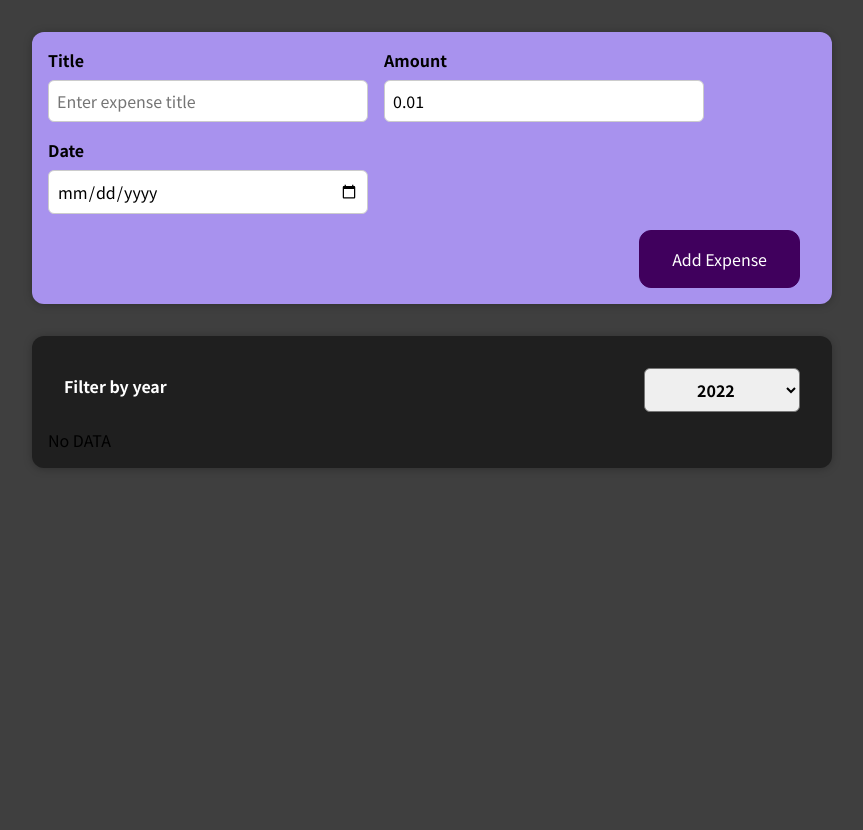
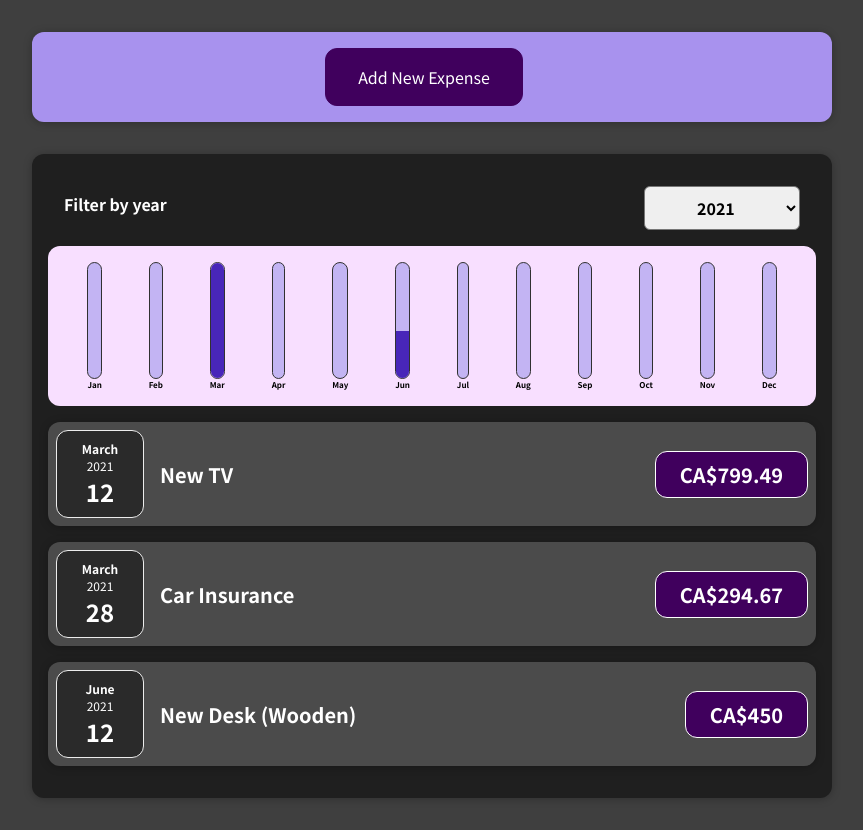
Before and after one commit to SahilFruitwala/react-complete-guide-course, a React (Create React App) app: page / in a window 1280 px wide. Shown: the whole page, without its empty margins (208-1071 px from the left). Before the commit the page ends 800 px from the top, so only its background shows below. Built offline with nearby package versions, Linux system fonts and the light colour scheme; the HTML template or start-up script is replaced by a standard one.

Commit message:
Done with basic states, event and dynamic data passing

```diff
--- /dev/null
+++ b/src/components/Chart/Chart.css
@@ -0,0 +1,9 @@
+.chart {
+  padding: 1rem;
+  border-radius: 12px;
+  background-color: #f8dfff;
+  text-align: center;
+  display: flex;
+  justify-content: space-around;
+  height: 10rem;
+}
--- /dev/null
+++ b/src/components/Chart/Chart.jsx
@@ -0,0 +1,23 @@
+import ChartBar from "./ChartBar";
+
+import "./Chart.css";
+
+const Chart = (props) => {
+  const dataPointValues = props.dataPoints.map((dataPoint) => dataPoint.value);
+  const maxAmount = Math.max(...dataPointValues);
+
+  return (
+    <div className="chart">
+      {props.dataPoints.map((dataPoint) => (
+        <ChartBar
+          key={dataPoint.label}
+          value={dataPoint.value}
+          maxValue={maxAmount}
+          label={dataPoint.label}
+        />
+      ))}
+    </div>
+  );
+};
+
+export default Chart;
--- /dev/null
+++ b/src/components/Chart/ChartBar.css
@@ -0,0 +1,30 @@
+.chart-bar {
+  height: 100%;
+  display: flex;
+  flex-direction: column;
+  align-items: center;
+}
+
+.chart-bar__inner {
+  height: 100%;
+  width: 100%;
+  border: 1px solid #313131;
+  border-radius: 12px;
+  background-color: #c3b4f3;
+  overflow: hidden;
+  display: flex;
+  flex-direction: column;
+  justify-content: flex-end;
+}
+
+.chart-bar__fill {
+  background-color: #4826b9;
+  width: 100%;
+  transition: all 0.3s ease-out;
+}
+
+.chart-bar__label {
+  font-weight: bold;
+  font-size: 0.5rem;
+  text-align: center;
+}
--- /dev/null
+++ b/src/components/Chart/ChartBar.jsx
@@ -0,0 +1,23 @@
+import "./ChartBar.css";
+
+const ChartBar = (props) => {
+  let barFillHeight = "0%";
+
+  if (props.maxValue > 0) {
+    barFillHeight = Math.round((props.value / props.maxValue) * 100) + "%";
+  }
+
+  return (
+    <div className="chart-bar">
+      <div className="chart-bar__inner">
+        <div
+          className="chart-bar__fill"
+          style={{ height: barFillHeight }}
+        ></div>
+      </div>
+      <div className="chart-bar__label">{props.label}</div>
+    </div>
+  );
+};
+
+export default ChartBar;
--- a/src/components/Expenses/ExpenseItem.jsx
+++ b/src/components/Expenses/ExpenseItem.jsx
@@ -4,8 +4,8 @@
 import "./ExpenseItem.css";
 
 const ExpenseItem = (props) => {
-
   return (
+    <li>
       <Card className="expense-item">
         <ExpenseDate date={props.date} />
         <div className="expense-item__description">
@@ -13,6 +13,7 @@
           <div className="expense-item__price">CA${props.amount}</div>
         </div>
       </Card>
+    </li>
   );
 };
 
--- a/src/components/Expenses/Expenses.jsx
+++ b/src/components/Expenses/Expenses.jsx
@@ -1,20 +1,23 @@
-import "./Expenses.css";
-import ExpenseItem from "./ExpenseItem";
+import { useState } from "react";
+
 import Card from "../UI/Card";
 import ExpenseFilter from "./ExpenseFilter";
-import { useState } from "react";
+import ExpensesList from "./ExpensesList";
+
+import "./Expenses.css";
+import ExpenseChart from "./ExpensesChart";
 
 const ExpenseList = (props) => {
-  const [filteredYear, setFilteredYear] = useState(
-    new Date().getFullYear().toString()
-  );
+  const [filteredYear, setFilteredYear] = useState("2021");
 
   const filterChangeHandler = (newYear) => {
     setFilteredYear(newYear);
   };
 
+  // console.log(props.expenses);
+
   const filteredExpenses = props.expenses.filter((expense) => {
-    return expense.date.getFullYear() === +filteredYear;
+    return expense.date.getFullYear().toString() === filteredYear;
   });
 
   return (
@@ -23,66 +26,8 @@
         onChangeHandler={filterChangeHandler}
         selectedYear={filteredYear}
       />
-      {filteredExpenses.length === 0 && "No DATA"}
-      {filteredExpenses.length > 0 && filteredExpenses.map((expense) => (
-        <ExpenseItem
-          key={expense.id}
-          title={expense.title}
-          amount={expense.amount}
-          date={expense.date}
-        />
-      ))}
-      {/* {filteredExpenses.length > 0 ? filteredExpenses.map((expense) => (
-        <ExpenseItem
-          key={expense.id}
-          title={expense.title}
-          amount={expense.amount}
-          date={expense.date}
-        />
-      )) : "No DATA"} */}
-      {/* {filteredYear === "All"
-        ? props.expenses.map((expense) => (
-            <ExpenseItem
-              key={expense.id}
-              title={expense.title}
-              amount={expense.amount}
-              date={expense.date}
-            />
-          ))
-        : props.expenses
-            .filter(
-              (expense) =>
-                expense.date.getFullYear().toString() === filteredYear
-            )
-            .map((expense) => (
-              <ExpenseItem
-                key={expense.id}
-                title={expense.title}
-                amount={expense.amount}
-                date={expense.date}
-              />
-            ))} */}
-      {/* {
-      props.expenses.map((expense) => {
-         return ( <ExpenseItem
-            key={expense.id}
-            title={expense.title}
-            amount={expense.amount}
-            date={expense.date}
-          />
-        )}
-      )} */}
-
-      {/* <ExpenseItem
-        title={props.expenses[1]?.title}
-        amount={props.expenses[1]?.amount}
-        date={props.expenses[1]?.date}
-      />
-      <ExpenseItem
-        title={props.expenses[2]?.title}
-        amount={props.expenses[2]?.amount}
-        date={props.expenses[2]?.date}
-      /> */}
+      <ExpenseChart expenses={filteredExpenses} />
+      <ExpensesList filteredExpenses={filteredExpenses} />
     </Card>
   );
 };
--- /dev/null
+++ b/src/components/Expenses/ExpensesChart.jsx
@@ -0,0 +1,27 @@
+import Chart from "../Chart/Chart";
+
+const ExpenseChart = (props) => {
+  const chartDataPoints = [
+    { label: "Jan", value: 0 },
+    { label: "Feb", value: 0 },
+    { label: "Mar", value: 0 },
+    { label: "Apr", value: 0 },
+    { label: "May", value: 0 },
+    { label: "Jun", value: 0 },
+    { label: "Jul", value: 0 },
+    { label: "Aug", value: 0 },
+    { label: "Sep", value: 0 },
+    { label: "Oct", value: 0 },
+    { label: "Nov", value: 0 },
+    { label: "Dec", value: 0 },
+  ];
+
+  for (const expense of props.expenses) {
+    const expenseMonth = expense.date.getMonth();
+    chartDataPoints[expenseMonth].value += expense.amount;
+  }
+
+  return <Chart dataPoints={chartDataPoints} />;
+};
+
+export default ExpenseChart;
--- a/src/components/Expenses/ExpensesList.css
+++ b/src/components/Expenses/ExpensesList.css
@@ -0,0 +1,9 @@
+.expenses-list {
+  list-style: none;
+  padding: 0;
+}
+
+.expenses-list__fallback {
+  color: white;
+  text-align: center;
+}
--- a/src/components/Expenses/ExpensesList.jsx
+++ b/src/components/Expenses/ExpensesList.jsx
@@ -0,0 +1,23 @@
+import ExpenseItem from "./ExpenseItem";
+
+import "./ExpensesList.css";
+
+const ExpensesList = (props) => {
+  if (props.filteredExpenses.lenght === 0) {
+    return <p className="expenses-list__fallback">No Data Found!</p>;
+  }
+  return (
+    <ul className="expenses-list">
+      {props.filteredExpenses.map((expense) => (
+        <ExpenseItem
+          key={expense.id}
+          title={expense.title}
+          amount={expense.amount}
+          date={expense.date}
+        />
+      ))}
+    </ul>
+  );
+};
+
+export default ExpensesList;
--- a/src/components/NewExpense/ExpenseForm.jsx
+++ b/src/components/NewExpense/ExpenseForm.jsx
@@ -5,7 +5,7 @@
 const ExpenseForm = (props) => {
   const [expenseData, setExpenseData] = useState({
     title: "",
-    amount: "0.01",
+    amount: 0.01,
     date: "",
   });
 
@@ -17,23 +17,31 @@
   };
   const amountChanegHandler = (event) => {
     // above is same as this but sometime due to timer react use to update changes may affect this method. SO, use above one.It will take lates snapshot of data keeping scedule state update in mind.
-    setExpenseData({ ...expenseData, amount: event.target.value });
+    setExpenseData((prevState) => ({
+      ...prevState,
+      amount: +event.target.value,
+    }));
   };
   const dateChanegHandler = (event) => {
-    setExpenseData({
-      ...expenseData,
+    setExpenseData((prevState) => ({
+      ...prevState,
       date: new Date(event.target.value),
-    });
+    }));
   };
 
   const submitHandler = (event) => {
     event.preventDefault();
-    props.onSaveExpenseData({...expenseData, id: Math.random().toString()});
+    props.onSaveExpenseData({ ...expenseData, id: Math.random().toString() });
     setExpenseData({
       title: "",
-      amount: "0.01",
+      amount: 0.01,
       date: "",
     });
+    props.onFormToggle();
+  };
+
+  const cancelHandler = () => {
+    props.onFormToggle();
   };
 
   return (
@@ -81,6 +89,7 @@
       </div>
       <div className="new-expense__actions">
         <button type="submit">Add Expense</button>
+        <button onClick={cancelHandler}>Cancel</button>
       </div>
     </form>
   );
--- a/src/components/NewExpense/NewExpense.jsx
+++ b/src/components/NewExpense/NewExpense.jsx
@@ -1,10 +1,27 @@
+import { useState } from "react";
 import ExpenseForm from "./ExpenseForm";
 import "./NewExpense.css";
 
 const NewExpense = (props) => {
+  const [showForm, setShowForm] = useState(false);
+
+  const handleShowFormButton = () => {
+    setShowForm(!showForm);
+  };
+
+  if (!showForm) {
+    return (
+      <div className="new-expense">
+        <button onClick={handleShowFormButton}>Add New Expense</button>
+      </div>
+    );
+  }
   return (
     <div className="new-expense">
-      <ExpenseForm onSaveExpenseData={props.onSaveExpenseData} />
+      <ExpenseForm
+        onSaveExpenseData={props.onSaveExpenseData}
+        onFormToggle={handleShowFormButton}
+      />
     </div>
   );
 };
```
Lines whose indentation alone changed are shown as unchanged.
